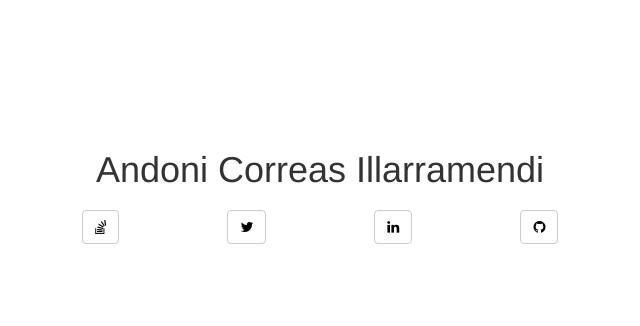
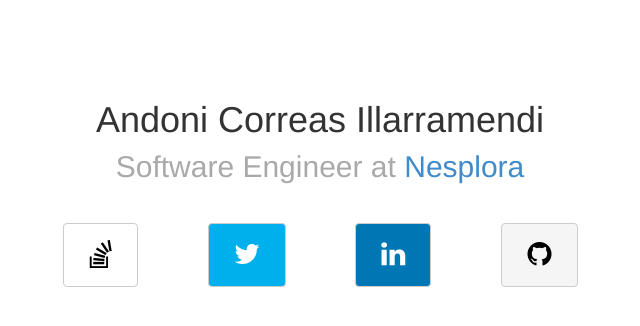
Before and after one commit to corand/corand.github.io, a plain HTML site: page index.html in a window 1280 px wide. Shown: the whole page, without its empty margins (320-960 px from the left). Drawn offline with Linux system fonts and the light colour scheme.

Commit message:
buttons padding and colors

```diff
--- a/css/style.css
+++ b/css/style.css
@@ -1,6 +1,7 @@
-h1{ text-align: center; margin-top:150px;}
-.link{text-align: center; padding-top:10px;}
-.link a{ display:inline-block; background-color: white; color:black;}
+h1{ text-align: center; margin-top:100px; margin-bottom:0;}
+h2{text-align:center; margin-top:0; padding-top:10px; margin-bottom:30px; color:darkgrey;}
+.link{text-align: center; padding-top:10px; margin-bottom: 30px;}
+.link a{ display:inline-block; background-color: white; color:black; padding:0.4em 0.9em; font-size:2em;}
 
 .link a:hover{-webkit-transition: background-color 1000ms linear,color 1000ms linear;
     -moz-transition: background-color 1000ms linear,color 1000ms linear;
@@ -8,6 +9,9 @@ h1{ text-align: center; margin-top:150px;}
     -ms-transition: background-color 1000ms linear,color 1000ms linear;
     transition: background-color 1000ms linear,color 1000ms linear;}
 
-.link.twtt a:hover{ background-color:#00B0ED; color:white;}
-.link.linked a:hover{background-color:#0077B5; color:white;}
-.link.github a:hover{background-color:#F5F5F5; color:black;}
+.link.twtt a{ background-color:#00B0ED; color:white;}
+.link.twtt a:hover{ background-color:black;}
+.link.linked a{background-color:#0077B5; color:white;}
+.link.linked a:hover{background-color: black;}
+.link.github a{background-color:#F5F5F5; color:black;}
+.link.github a:hover{background-color:white;}
--- a/index.html
+++ b/index.html
@@ -14,6 +14,7 @@
 	    	<div class="row">
 	    		<div class="col-md-12">
 					<h1>Andoni Correas Illarramendi</h1>
+					<h2>Software Engineer at <a href="#">Nesplora</a></h2>
 	    		</div>
 			</div>
 			<div class="row">
@@ -36,5 +37,14 @@
 			</div>
 	    </div>
 
+	    <script>
+		  (function(i,s,o,g,r,a,m){i['GoogleAnalyticsObject']=r;i[r]=i[r]||function(){
+		  (i[r].q=i[r].q||[]).push(arguments)},i[r].l=1*new Date();a=s.createElement(o),
+		  m=s.getElementsByTagName(o)[0];a.async=1;a.src=g;m.parentNode.insertBefore(a,m)
+		  })(window,document,'script','//www.google-analytics.com/analytics.js','ga');
+		  ga('create', 'UA-54517032-1', 'auto');
+		  ga('send', 'pageview');
+		</script>
+
     </body>
 </html>
```
